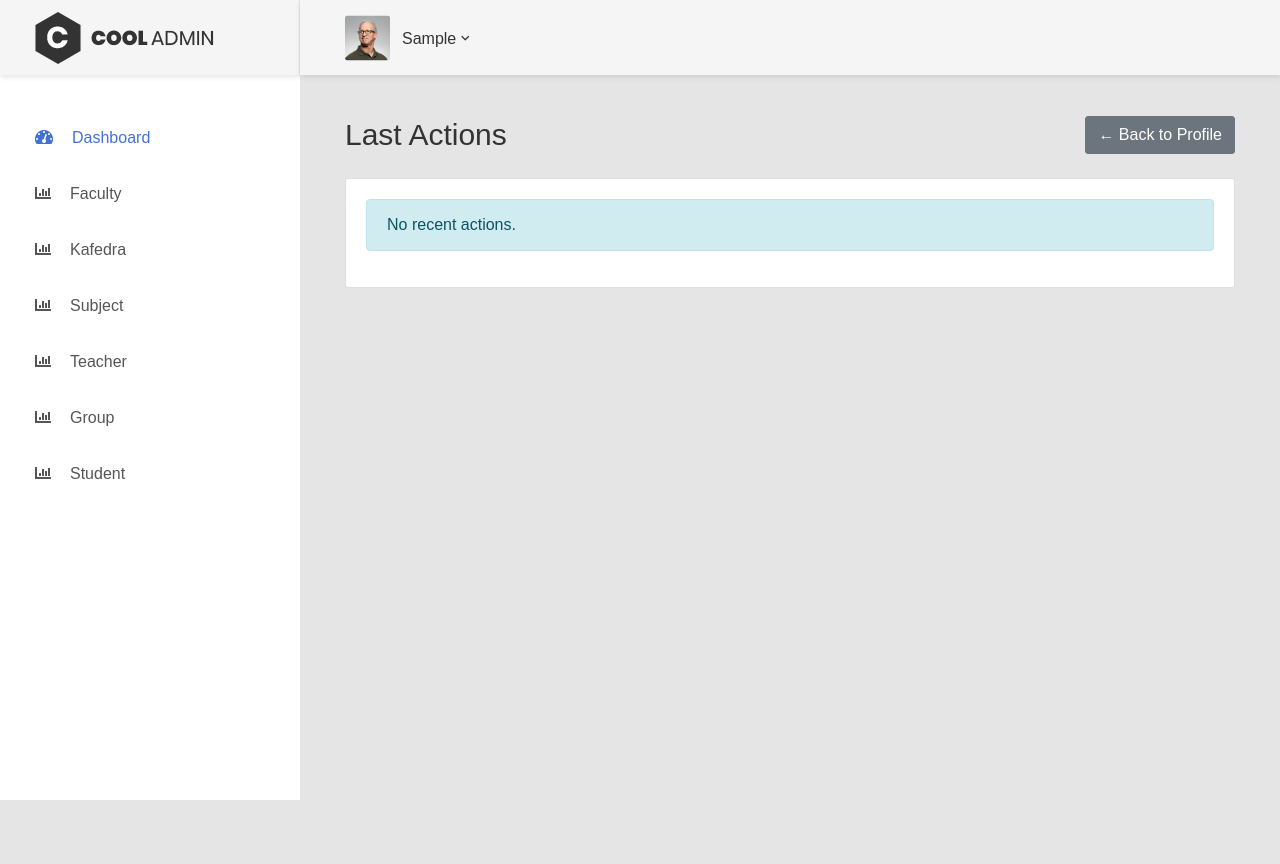
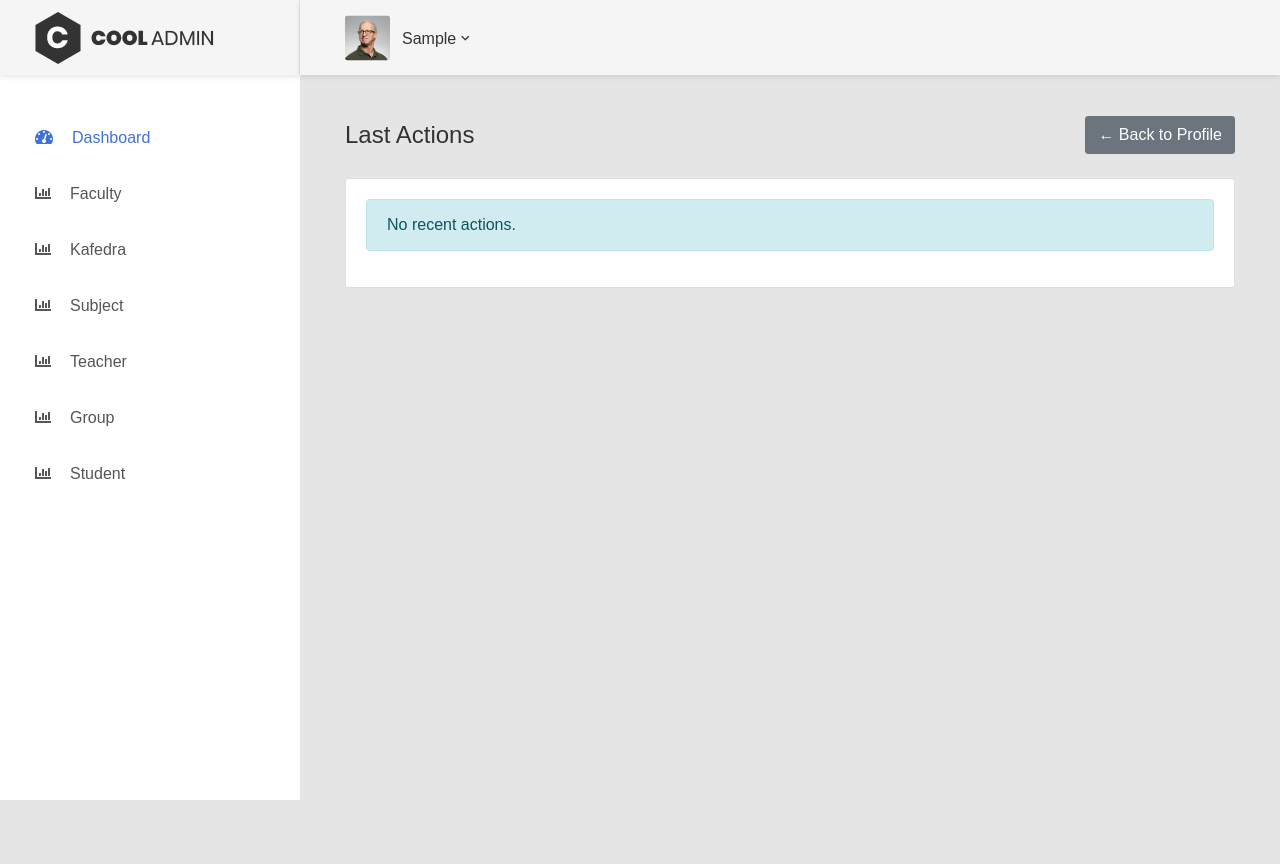
Before and after one commit to eliksaidaliev9/AdminLMS, a Django app: page /last-actions/ in a window 1280 px wide. Run offline with Django 3.2, Linux system fonts and the light colour scheme; the visitor is signed in with stand-in values (Sample User, id 1); some libraries are stand-ins or nearby versions.

```diff
--- a/templates/last_actions.html
+++ b/templates/last_actions.html
@@ -13,7 +13,7 @@
             <div class="container-fluid">
 
                 <div class="d-flex justify-content-between align-items-center mb-4">
-                    <h2 class="title-1">Last Actions</h2>
+                    <h2 class="title-3">Last Actions</h2>
                     <a href="{% url 'profile' %}" class="btn btn-secondary">← Back to Profile</a>
                 </div>
 
```
